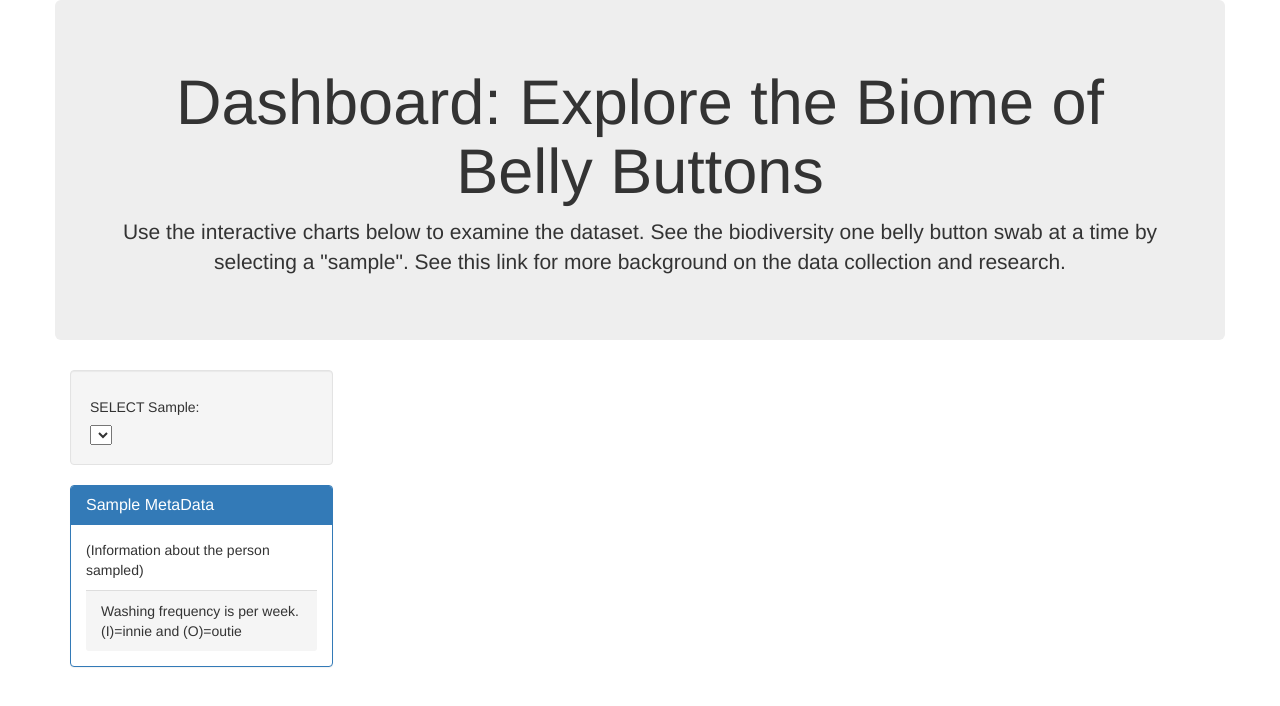
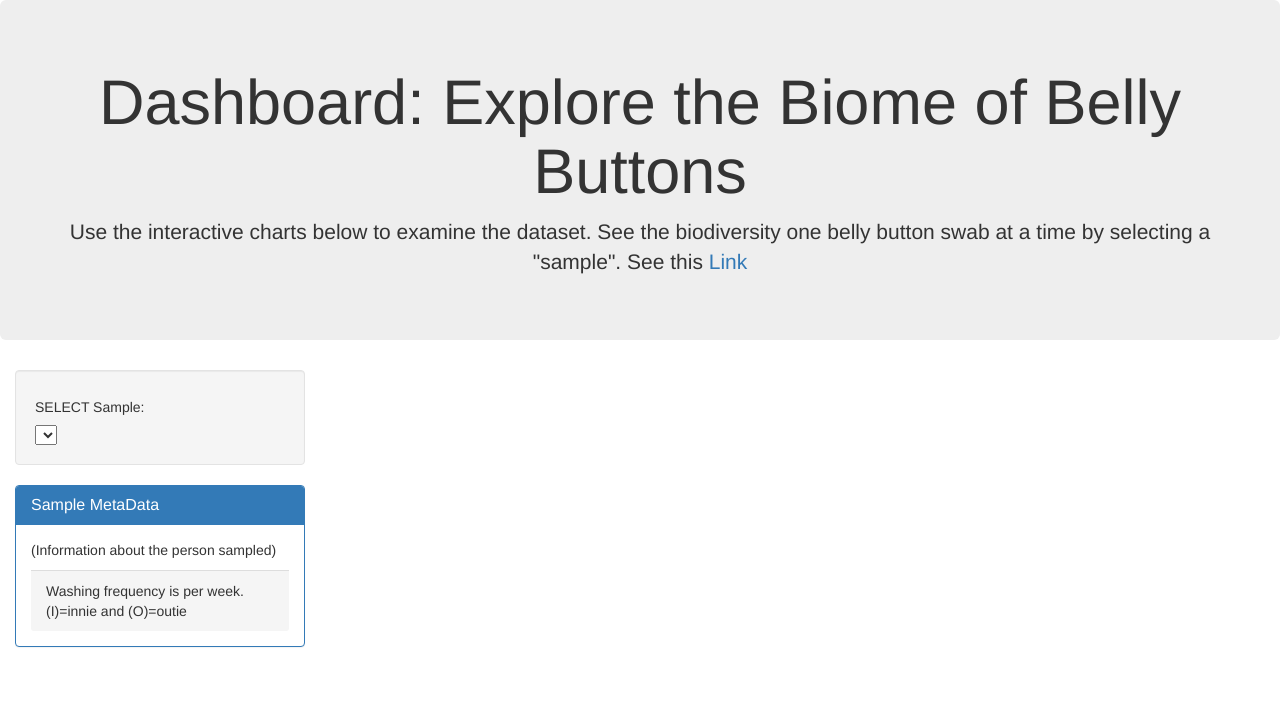
Before and after one commit to lk-lancheros/biome, a Flask app: page / in a window 1280 px wide. Shown: the top 706 px of the page. Run offline with Flask 2, Linux system fonts and the light colour scheme; data that the repository does not hold is empty; some libraries are stand-ins or nearby versions.

Commit message:
Added link to data source and improved pie labels

```diff
--- a/belly/static/js/app.js
+++ b/belly/static/js/app.js
@@ -74,11 +74,11 @@ function buildCharts(sample) {
       var piedata = [{
         "labels": code.slice(0,10),
         "values": count.slice(0,10),
-        textinfo: otu_labels.slice(0,10),
-        // hoverinfo='labels+percent+textinfo',
+        "text": otu_labels,
+        "textinfo": 'percent',
+        "hoverinfo":("text"+"labels"+"values"+"percent"),
         "type": "pie",
         }];// closes funciton: piedata"
-
 Plotly.newPlot("bubble",bubbledata,bubblelayout);
 Plotly.newPlot("pie",piedata,pielayout);
   });// closes funciton: fetch
--- a/belly/templates/index.html
+++ b/belly/templates/index.html
@@ -13,14 +13,13 @@
 
 <body>
 
-  <div class="container">
+  <div class="container-fluid">
     <div class="row">
       <div class="col-md-12 jumbotron text-center">
         <h1>Dashboard: Explore the Biome of Belly Buttons</h1>
         <p>Use the interactive charts below to examine the dataset. See the biodiversity
-          one belly button swab at a time by selecting a "sample". See this link
-        for more background on the data collection and research.</p>
-        <a href="http://robdunnlab.com/projects/belly-button-biodiversity/"></a>
+          one belly button swab at a time by selecting a "sample". See this
+          <a href="http://robdunnlab.com/projects/belly-button-biodiversity/">Link</a></p>
         </div>
     </div>
     <div class="row">
```
